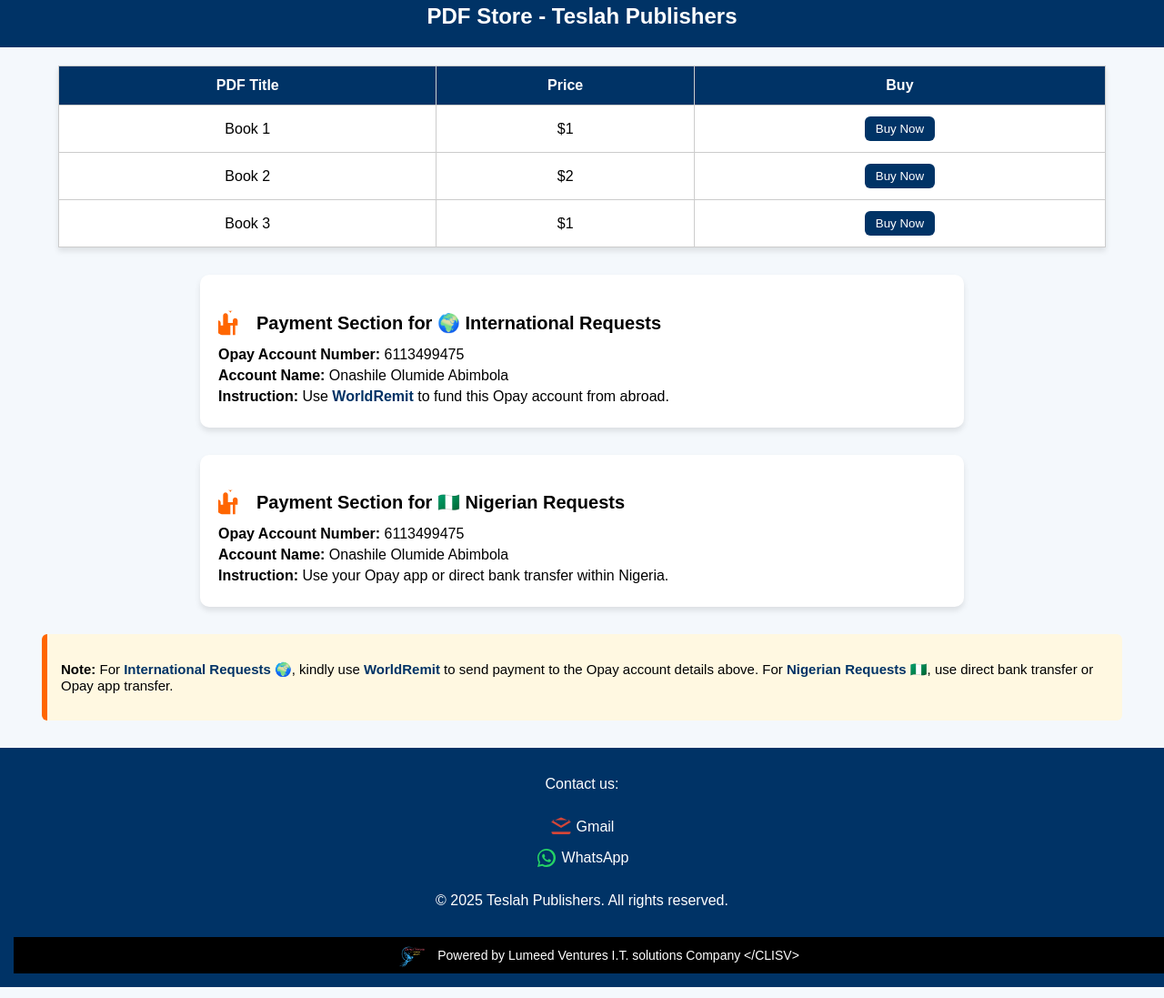
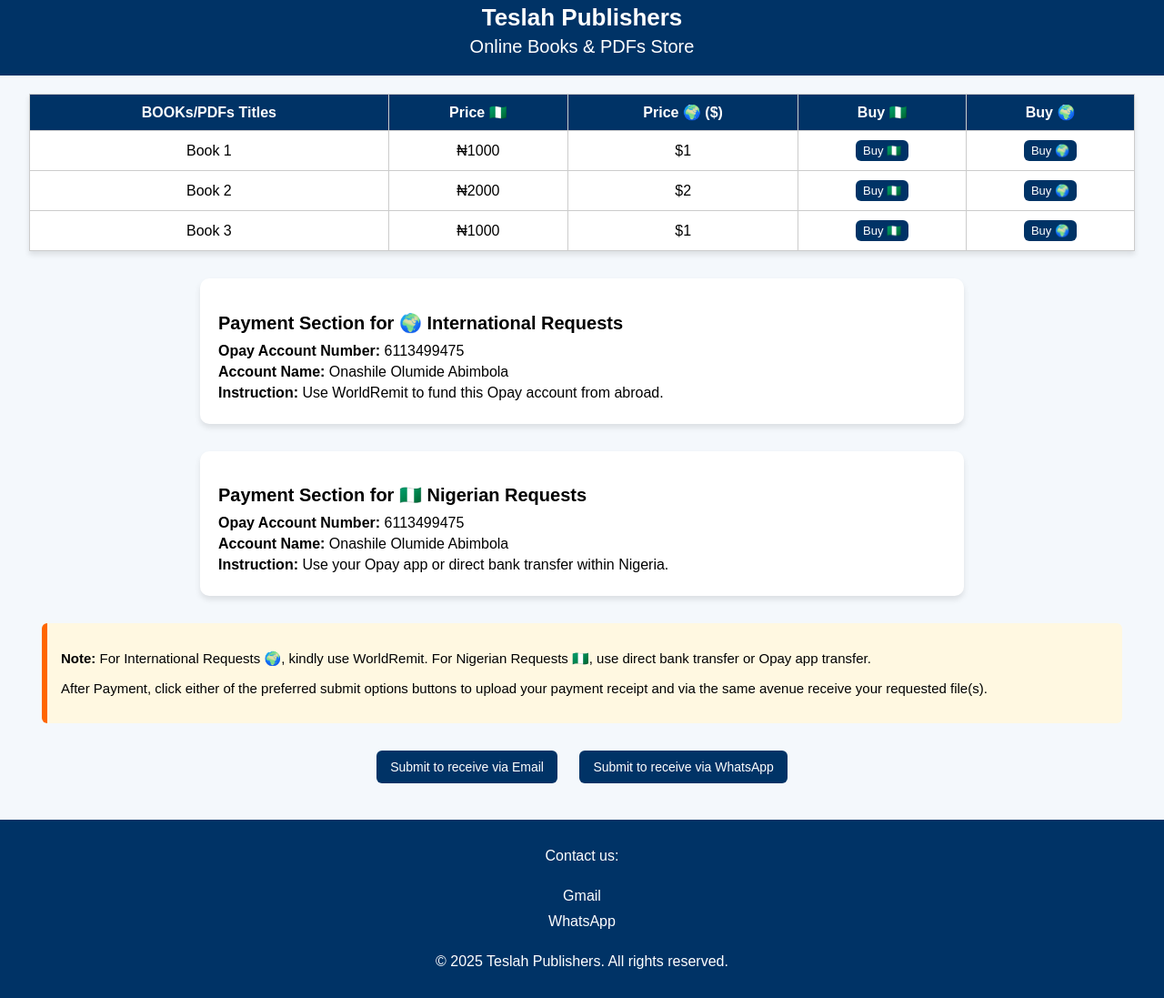
Before and after one commit to teslahpublishers/pdf-store, a plain HTML site: page index.html in a window 1280 px wide. Shown: the part 16-1113 px from the top of the page at 91% size. Drawn offline with Linux system fonts and the light colour scheme.

Commit message:
Update index.html

```diff
--- a/index.html
+++ b/index.html
@@ -3,7 +3,7 @@
 <head>
   <meta charset="UTF-8">
   <meta name="viewport" content="width=device-width, initial-scale=1.0">
-  <title>PDF Store - Teslah Publishers</title>
+  <title>Online Books & PDFs Store - Teslah Publishers</title>
   <style>
     body {
       font-family: Arial, sans-serif;
@@ -19,7 +19,41 @@
     }
     header h1 {
       margin: 0;
-      font-size: 24px;
+      font-size: 26px;
+    }
+    header h2 {
+      margin: 5px 0 0 0;
+      font-size: 20px;
+      font-weight: normal;
+    }
+    table {
+      width: 95%;
+      margin: 20px auto;
+      border-collapse: collapse;
+      background: #fff;
+      box-shadow: 0 4px 6px rgba(0,0,0,0.1);
+    }
+    table th, table td {
+      border: 1px solid #ccc;
+      padding: 10px;
+      text-align: center;
+    }
+    table th {
+      background-color: #003366;
+      color: white;
+    }
+    .buy-btn {
+      padding: 4px 8px;
+      font-size: 13px;
+      background-color: #003366;
+      color: white;
+      border: none;
+      border-radius: 6px;
+      cursor: pointer;
+      transition: background 0.3s ease;
+    }
+    .buy-btn:hover {
+      background-color: #0055aa;
     }
     .payment-section {
       margin: 30px auto;
@@ -31,49 +65,12 @@
       box-shadow: 0 4px 6px rgba(0,0,0,0.1);
     }
     .payment-section h2 {
-      display: flex;
-      align-items: center;
-      gap: 10px;
       font-size: 20px;
       margin-bottom: 10px;
-    }
-    .payment-section svg.hand-icon {
-      width: 32px;
-      height: 32px;
-      fill: #ff6600;
-      flex-shrink: 0;
     }
     .payment-section p {
       font-size: 16px;
       margin: 5px 0;
-    }
-    table {
-      width: 90%;
-      margin: 20px auto;
-      border-collapse: collapse;
-      background: #fff;
-      box-shadow: 0 4px 6px rgba(0,0,0,0.1);
-    }
-    table th, table td {
-      border: 1px solid #ccc;
-      padding: 12px;
-      text-align: center;
-    }
-    table th {
-      background-color: #003366;
-      color: white;
-    }
-    .buy-btn {
-      padding: 6px 12px;
-      background-color: #003366;
-      color: white;
-      border: none;
-      border-radius: 6px;
-      cursor: pointer;
-      transition: background 0.3s ease;
-    }
-    .buy-btn:hover {
-      background-color: #0055aa;
     }
     .notebox {
       width: 90%;
@@ -84,9 +81,19 @@
       font-size: 15px;
       border-radius: 6px;
     }
-    .highlight {
-      font-weight: bold;
-      color: #003366;
+    .submit-btn {
+      display: inline-block;
+      margin: 10px;
+      padding: 10px 15px;
+      font-size: 14px;
+      background-color: #003366;
+      color: white;
+      text-decoration: none;
+      border-radius: 6px;
+      transition: background 0.3s ease;
+    }
+    .submit-btn:hover {
+      background-color: #0055aa;
     }
     footer {
       background-color: #003366;
@@ -115,111 +122,77 @@
 </head>
 <body>
   <header>
-    <h1>PDF Store - Teslah Publishers</h1>
+    <h1>Teslah Publishers</h1>
+    <h2>Online Books & PDFs Store</h2>
   </header>
 
-  <!-- PDF Store Table -->
+  <!-- Updated PDF Store Table -->
   <table>
     <tr>
-      <th>PDF Title</th>
-      <th>Price</th>
-      <th>Buy</th>
+      <th>BOOKs/PDFs Titles</th>
+      <th>Price 🇳🇬</th>
+      <th>Price 🌍 ($)</th>
+      <th>Buy 🇳🇬</th>
+      <th>Buy 🌍</th>
     </tr>
     <tr>
       <td>Book 1</td>
+      <td>₦1000</td>
       <td>$1</td>
-      <td><button class="buy-btn">Buy Now</button></td>
+      <td><button class="buy-btn" onclick="location.href='#note'">Buy 🇳🇬</button></td>
+      <td><button class="buy-btn" onclick="location.href='#note'">Buy 🌍</button></td>
     </tr>
     <tr>
       <td>Book 2</td>
+      <td>₦2000</td>
       <td>$2</td>
-      <td><button class="buy-btn">Buy Now</button></td>
+      <td><button class="buy-btn" onclick="location.href='#note'">Buy 🇳🇬</button></td>
+      <td><button class="buy-btn" onclick="location.href='#note'">Buy 🌍</button></td>
     </tr>
     <tr>
       <td>Book 3</td>
+      <td>₦1000</td>
       <td>$1</td>
-      <td><button class="buy-btn">Buy Now</button></td>
+      <td><button class="buy-btn" onclick="location.href='#note'">Buy 🇳🇬</button></td>
+      <td><button class="buy-btn" onclick="location.href='#note'">Buy 🌍</button></td>
     </tr>
   </table>
 
-  <!-- International Section -->
+  <!-- Payment Sections -->
   <div class="payment-section">
-    <h2>
-      <svg class="hand-icon" xmlns="http://www.w3.org/2000/svg" viewBox="0 0 24 24">
-        <path d="M12 2c-1.1 0-2 .9-2 2v8h-2V6c0-1.1-.9-2-2-2s-2 .9-2 2v8H2v-2c0-1.1-.9-2-2-2s-2 .9-2 2v4c0 3.31 2.69 6 6 6h6v-8h2v8h2v-8h2v-4c0-1.1-.9-2-2-2s-2 .9-2 2v2h-2V4c0-1.1-.9-2-2-2z"/>
-      </svg>
-      Payment Section for 🌍 International Requests
-    </h2>
+    <h2>Payment Section for 🌍 International Requests</h2>
     <p><strong>Opay Account Number:</strong> 6113499475</p>
     <p><strong>Account Name:</strong> Onashile Olumide Abimbola</p>
     <p><strong>Instruction:</strong> Use <span class="highlight">WorldRemit</span> to fund this Opay account from abroad.</p>
   </div>
 
-  <!-- Nigerian Section -->
   <div class="payment-section">
-    <h2>
-      <svg class="hand-icon" xmlns="http://www.w3.org/2000/svg" viewBox="0 0 24 24">
-        <path d="M12 2c-1.1 0-2 .9-2 2v8h-2V6c0-1.1-.9-2-2-2s-2 .9-2 2v8H2v-2c0-1.1-.9-2-2-2s-2 .9-2 2v4c0 3.31 2.69 6 6 6h6v-8h2v8h2v-8h2v-4c0-1.1-.9-2-2-2s-2 .9-2 2v2h-2V4c0-1.1-.9-2-2-2z"/>
-      </svg>
-      Payment Section for 🇳🇬 Nigerian Requests
-    </h2>
+    <h2>Payment Section for 🇳🇬 Nigerian Requests</h2>
     <p><strong>Opay Account Number:</strong> 6113499475</p>
     <p><strong>Account Name:</strong> Onashile Olumide Abimbola</p>
     <p><strong>Instruction:</strong> Use your Opay app or direct bank transfer within Nigeria.</p>
   </div>
 
-  <div class="notebox">
-    <p><strong>Note:</strong> For <span class="highlight">International Requests 🌍</span>, kindly use
-      <span class="highlight">WorldRemit</span> to send payment to the Opay account details above.
-      For <span class="highlight">Nigerian Requests 🇳🇬</span>, use direct bank transfer or Opay app transfer.
-    </p>
+  <!-- Note Section -->
+  <div id="note" class="notebox">
+    <p><strong>Note:</strong> For <span class="highlight">International Requests 🌍</span>, kindly use WorldRemit.
+    For <span class="highlight">Nigerian Requests 🇳🇬</span>, use direct bank transfer or Opay app transfer.</p>
+    <p>After Payment, click either of the preferred submit options buttons to upload your payment receipt and via the same avenue receive your requested file(s).</p>
+  </div>
+
+  <!-- Submit Buttons -->
+  <div style="text-align:center;">
+    <a class="submit-btn" href="submit.html?method=email">Submit to receive via Email</a>
+    <a class="submit-btn" href="submit.html?method=whatsapp">Submit to receive via WhatsApp</a>
   </div>
 
   <footer>
-  <div class="footer-content">
-    <p>Contact us:</p>
-    <a href="mailto:teslahpublishers@gmail.com">
-      <svg xmlns="http://www.w3.org/2000/svg" height="24" width="24" fill="#D44638">
-        <path d="M12 13.065 1.5 6.75v10.5h21V6.75ZM12 10.5l9.75-6H2.25Zm0-9L22.5 6v12a2.006 2.006 0 0 1-2 2h-17a2.006 2.006 0 0 1-2-2V6Z"/>
-      </svg>
-      Gmail
-    </a>
-    <a href="https://wa.me/2348039207986" target="_blank">
-      <svg xmlns="http://www.w3.org/2000/svg" height="24" width="24" fill="#25D366">
-        <path d="M12.001 2.004c-5.514 0-9.997 4.48-9.997 9.993a9.93 9.93 0 0 0 1.348 5.024L2 22l5.145-1.34a9.961 9.961 0 0 0 4.856 1.24h.001c5.515 0 9.998-4.48 9.998-9.994 0-2.67-1.04-5.178-2.93-7.068-1.89-1.89-4.398-2.834-7.069-2.834ZM12 20.05c-1.57 0-3.09-.418-4.426-1.213l-.317-.185-3.054.796.815-2.983-.206-.326a7.95 7.95 0 0 1-1.228-4.336c0-4.418 3.59-8.007 8.008-8.007 2.138 0 4.146.833 5.657 2.345a7.91 7.91 0 0 1 2.35 5.662c0 4.419-3.59 8.007-8.008 8.007Zm4.378-5.926c-.24-.12-1.416-.699-1.636-.778-.22-.08-.381-.12-.541.12-.16.239-.621.778-.761.938-.14.159-.281.179-.521.06-.24-.12-1.011-.372-1.927-1.187-.712-.635-1.192-1.418-1.332-1.657-.14-.239-.015-.368.105-.488.107-.106.24-.28.36-.42.12-.14.16-.239.24-.398.08-.159.04-.299-.02-.419-.06-.12-.541-1.3-.74-1.78-.2-.48-.4-.419-.541-.428l-.461-.008c-.16 0-.42.06-.64.299-.22.239-.84.819-.84 2s.86 2.32.98 2.479c.12.159 1.7 2.6 4.127 3.641.577.249 1.026.398 1.377.509.578.184 1.104.158 1.521.096.464-.07 1.416-.579 1.615-1.139.2-.56.2-1.039.14-1.139-.06-.1-.22-.159-.46-.279Z"/>
-      </svg>
-      WhatsApp
-    </a>
-    <p>&copy; 2025 Teslah Publishers. All rights reserved.</p>
-  </div>
-
-  <!-- Full-width black box with logo + Powered by text -->
-  <div style="
-      display: flex;
-      align-items: center;
-      justify-content: center;
-      gap: 10px;
-      margin-top: 15px;
-      background-color: #000000;
-      width: 100%;
-      height: 40px;
-      padding: 0 15px;
-    ">
-    <img src="Black Gold Elegant Luxury Jewelry Logo_20250926_064120_0000.png"
-         alt="Lumeed Ventures Logo"
-         style="height: 40px;">
-    <span style="font-family: Arial, sans-serif; font-size: 14px; color: white;">
-      Powered by Lumeed Ventures I.T. solutions Company &lt;/CLISV&gt;
-    </span>
-  </div>
+    <div class="footer-content">
+      <p>Contact us:</p>
+      <a href="mailto:teslahpublishers@gmail.com">Gmail</a>
+      <a href="https://wa.me/2348039207986" target="_blank">WhatsApp</a>
+      <p>&copy; 2025 Teslah Publishers. All rights reserved.</p>
+    </div>
   </footer>
-
-  <script>
-    document.querySelectorAll('.buy-btn').forEach(button => {
-      button.addEventListener('click', () => {
-        window.scrollTo({ top: 0, behavior: 'smooth' });
-      });
-    });
-  </script>
 </body>
 </html>
```
